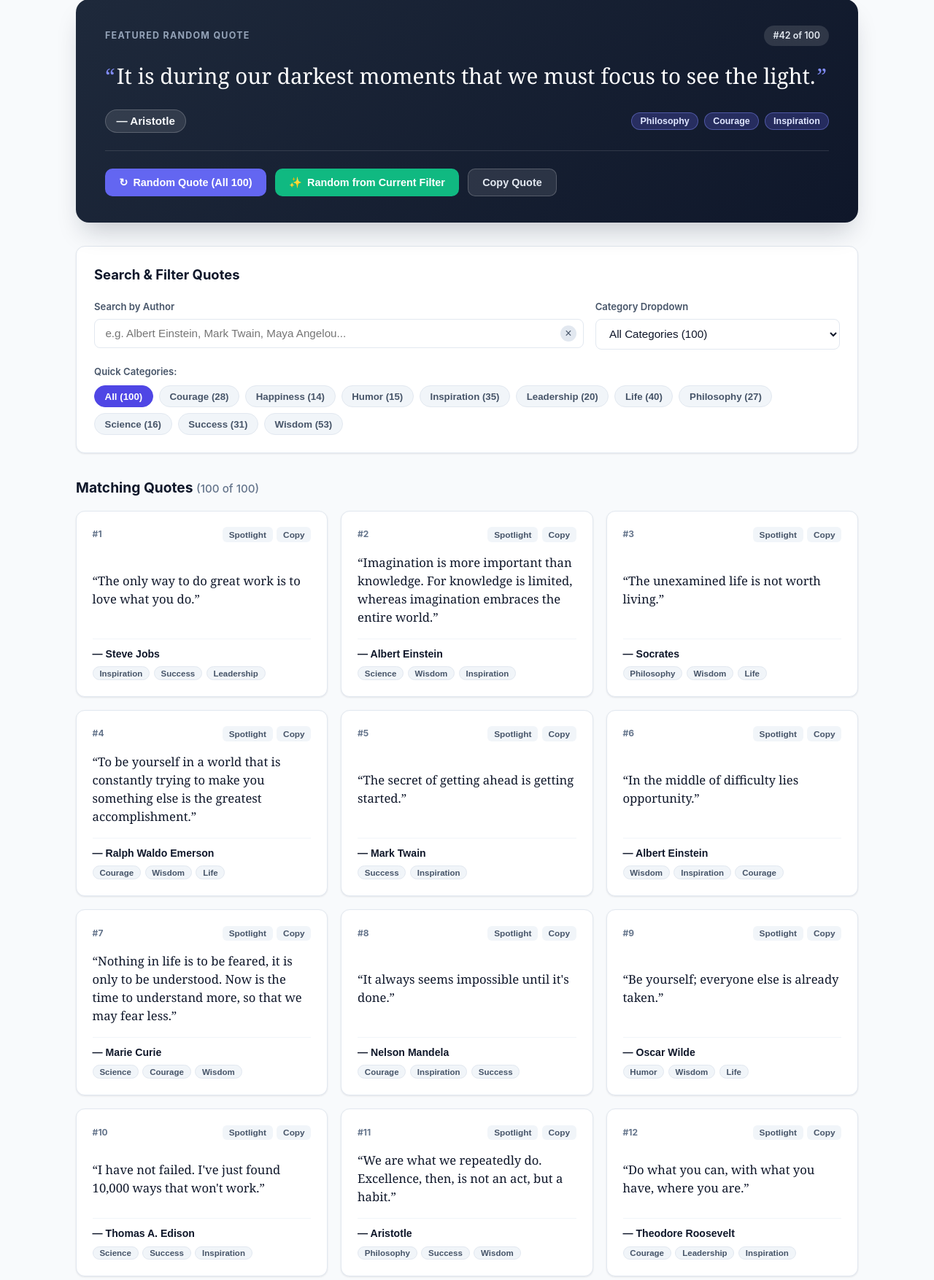
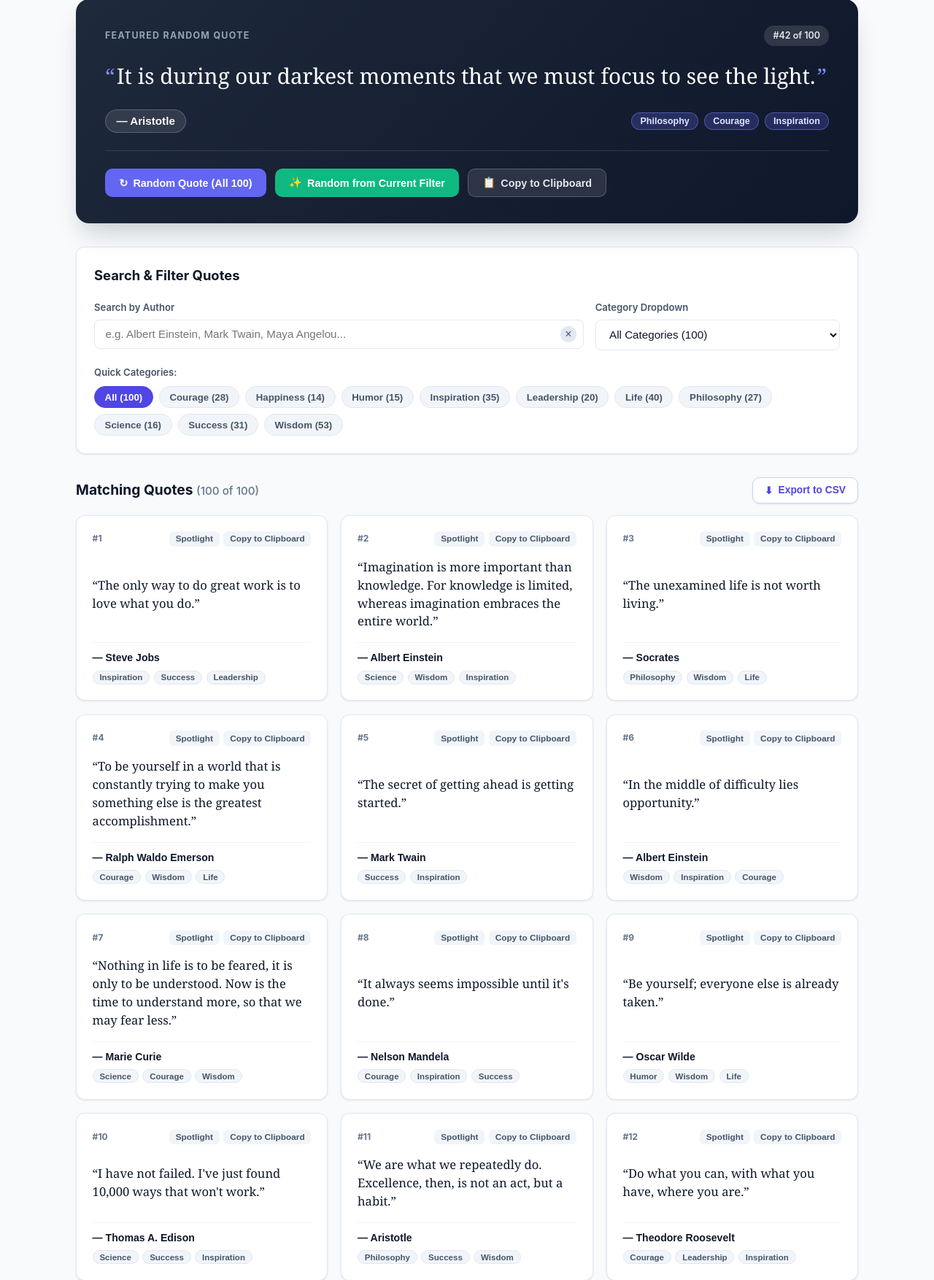
Before and after one commit to mcliff1/agy-demo, a Flask app: page / in a window 1280 px wide. Shown: the part 192-1946 px from the top of the page at 73% size. Run offline with Flask 3, Linux system fonts and the light colour scheme.

Commit message:
Add Copy to Clipboard and Export to CSV utility features

```diff
--- a/app.py
+++ b/app.py
@@ -1,8 +1,10 @@
+import csv
+import io
 import json
 import os
 import random
 from collections import Counter
-from flask import Flask, jsonify, render_template, request
+from flask import Flask, Response, jsonify, render_template, request
 
 app = Flask(__name__)
 
@@ -126,5 +128,36 @@ def get_random_quote():
     )
 
 
+@app.route("/api/quotes/export")
+def export_quotes_csv():
+    """Export matching quotes as a downloadable CSV file."""
+    author = request.args.get("author", "")
+    category = request.args.get("category", "")
+    query = request.args.get("q", "")
+
+    matched = filter_quotes(QUOTES, author=author, category=category, query=query)
+
+    output = io.StringIO()
+    writer = csv.writer(output)
+    writer.writerow(["ID", "Quote", "Author", "Categories"])
+
+    for item in matched:
+        writer.writerow(
+            [
+                item["id"],
+                item["quote"],
+                item["author"],
+                "; ".join(item.get("categories", [])),
+            ]
+        )
+
+    csv_content = output.getvalue()
+    return Response(
+        csv_content,
+        mimetype="text/csv; charset=utf-8",
+        headers={"Content-Disposition": 'attachment; filename="quotes.csv"'},
+    )
+
+
 if __name__ == "__main__":
     app.run(debug=True, host="127.0.0.1", port=5000)
--- a/static/app.js
+++ b/static/app.js
@@ -30,6 +30,7 @@ document.addEventListener("DOMContentLoaded", () => {
   const categoryPills = document.getElementById("category-pills");
   const btnClearFilters = document.getElementById("btn-clear-filters");
   const btnEmptyReset = document.getElementById("btn-empty-reset");
+  const btnExportCsv = document.getElementById("btn-export-csv");
 
   const resultsCount = document.getElementById("results-count");
   const activeFiltersSummary = document.getElementById("active-filters-summary");
@@ -50,15 +51,58 @@ document.addEventListener("DOMContentLoaded", () => {
     }, 2200);
   }
 
-  async function copyQuoteToClipboard(quoteObj) {
+  async function copyQuoteToClipboard(quoteObj, triggerBtn = null) {
     if (!quoteObj) return;
     const formatted = `"${quoteObj.quote}" — ${quoteObj.author}`;
     try {
-      await navigator.clipboard.writeText(formatted);
+      if (navigator.clipboard && navigator.clipboard.writeText) {
+        await navigator.clipboard.writeText(formatted);
+      } else {
+        const tempInput = document.createElement("textarea");
+        tempInput.value = formatted;
+        document.body.appendChild(tempInput);
+        tempInput.select();
+        document.execCommand("copy");
+        document.body.removeChild(tempInput);
+      }
       showToast("Quote copied to clipboard!");
     } catch {
       showToast(`Copied: ${formatted}`);
     }
+
+    if (triggerBtn) {
+      const originalText = triggerBtn.dataset.originalText || triggerBtn.textContent;
+      triggerBtn.dataset.originalText = originalText;
+      triggerBtn.textContent = "Copied!";
+      triggerBtn.classList.add("copied");
+      setTimeout(() => {
+        triggerBtn.textContent = originalText;
+        triggerBtn.classList.remove("copied");
+      }, 1500);
+    }
+  }
+
+  function exportQuotesToCsv() {
+    if (!state.matchingQuotes || state.matchingQuotes.length === 0) {
+      showToast("No quotes available to export.");
+      return;
+    }
+    const params = new URLSearchParams();
+    if (state.authorFilter) params.set("author", state.authorFilter);
+    if (state.categoryFilter) params.set("category", state.categoryFilter);
+
+    const queryString = params.toString();
+    const downloadUrl = queryString
+      ? `/api/quotes/export?${queryString}`
+      : "/api/quotes/export";
+
+    const link = document.createElement("a");
+    link.href = downloadUrl;
+    link.download = "quotes.csv";
+    document.body.appendChild(link);
+    link.click();
+    document.body.removeChild(link);
+    showToast(`Exported ${state.matchingQuotes.length} quotes to CSV!`);
   }
 
   function renderSpotlight(quoteObj, labelText = "Featured Random Quote") {
@@ -194,6 +238,9 @@ document.addEventListener("DOMContentLoaded", () => {
   function renderQuotesGrid(quotes) {
     quotesGrid.innerHTML = "";
     resultsCount.textContent = `(${quotes.length} of ${state.totalQuotes})`;
+    if (btnExportCsv) {
+      btnExportCsv.disabled = quotes.length === 0;
+    }
 
     if (quotes.length === 0) {
       emptyState.hidden = false;
@@ -227,9 +274,9 @@ document.addEventListener("DOMContentLoaded", () => {
 
       const copyBtn = document.createElement("button");
       copyBtn.type = "button";
-      copyBtn.className = "card-btn";
-      copyBtn.textContent = "Copy";
-      copyBtn.addEventListener("click", () => copyQuoteToClipboard(q));
+      copyBtn.className = "card-btn copy-to-clipboard-btn";
+      copyBtn.textContent = "Copy to Clipboard";
+      copyBtn.addEventListener("click", () => copyQuoteToClipboard(q, copyBtn));
 
       actionsDiv.appendChild(featureBtn);
       actionsDiv.appendChild(copyBtn);
@@ -313,7 +360,10 @@ document.addEventListener("DOMContentLoaded", () => {
   // Event Listeners
   btnRandomAll.addEventListener("click", () => fetchRandomQuote({ useFilters: false }));
   btnRandomFiltered.addEventListener("click", () => fetchRandomQuote({ useFilters: true }));
-  btnCopySpotlight.addEventListener("click", () => copyQuoteToClipboard(state.currentSpotlight));
+  btnCopySpotlight.addEventListener("click", () => copyQuoteToClipboard(state.currentSpotlight, btnCopySpotlight));
+  if (btnExportCsv) {
+    btnExportCsv.addEventListener("click", exportQuotesToCsv);
+  }
 
   spotlightAuthor.addEventListener("click", () => {
     const author = spotlightAuthor.dataset.author;
--- a/static/styles.css
+++ b/static/styles.css
@@ -264,6 +264,26 @@ body {
   background: rgba(255, 255, 255, 0.2);
 }
 
+.btn-export {
+  background: #ffffff;
+  color: var(--accent-primary);
+  border: 1px solid var(--accent-border);
+  box-shadow: var(--shadow-sm);
+  padding: 0.55rem 1rem;
+  font-size: 0.86rem;
+}
+
+.btn-export:hover:not(:disabled) {
+  background: var(--accent-soft);
+  border-color: var(--accent-primary);
+  transform: translateY(-1px);
+}
+
+.btn-export:disabled {
+  opacity: 0.5;
+  cursor: not-allowed;
+}
+
 .btn-link {
   background: none;
   border: none;
@@ -426,6 +446,13 @@ body {
   margin-bottom: 1rem;
 }
 
+.results-title-group {
+  display: flex;
+  align-items: center;
+  flex-wrap: wrap;
+  gap: 0.75rem;
+}
+
 .results-toolbar h2 {
   font-size: 1.2rem;
   font-weight: 700;
@@ -513,6 +540,11 @@ body {
 .card-btn:hover {
   background: var(--accent-soft);
   color: var(--accent-primary);
+}
+
+.card-btn.copied {
+  background: #dcfce7;
+  color: #15803d;
 }
 
 .card-quote-text {
--- a/templates/index.html
+++ b/templates/index.html
@@ -50,7 +50,8 @@
             Random from Current Filter
           </button>
           <button type="button" class="btn btn-ghost" id="btn-copy-spotlight">
-            Copy Quote
+            <span class="btn-icon" aria-hidden="true">&#x1F4CB;</span>
+            Copy to Clipboard
           </button>
         </div>
       </div>
@@ -100,11 +101,17 @@
     <!-- Results Section -->
     <section class="results-section" aria-labelledby="results-heading">
       <div class="results-toolbar">
-        <h2 id="results-heading">
-          Matching Quotes
-          <span class="results-count" id="results-count">(100 of 100)</span>
-        </h2>
-        <div class="active-filters-summary" id="active-filters-summary"></div>
+        <div class="results-title-group">
+          <h2 id="results-heading">
+            Matching Quotes
+            <span class="results-count" id="results-count">(100 of 100)</span>
+          </h2>
+          <div class="active-filters-summary" id="active-filters-summary"></div>
+        </div>
+        <button type="button" class="btn btn-export" id="btn-export-csv" title="Export displayed quotes to a CSV file">
+          <span class="btn-icon" aria-hidden="true">&#x2B07;</span>
+          Export to CSV
+        </button>
       </div>
 
       <div id="empty-state" class="empty-state" hidden>
```
Also changed, not shown: test_app.py (+22 -0 lines).
